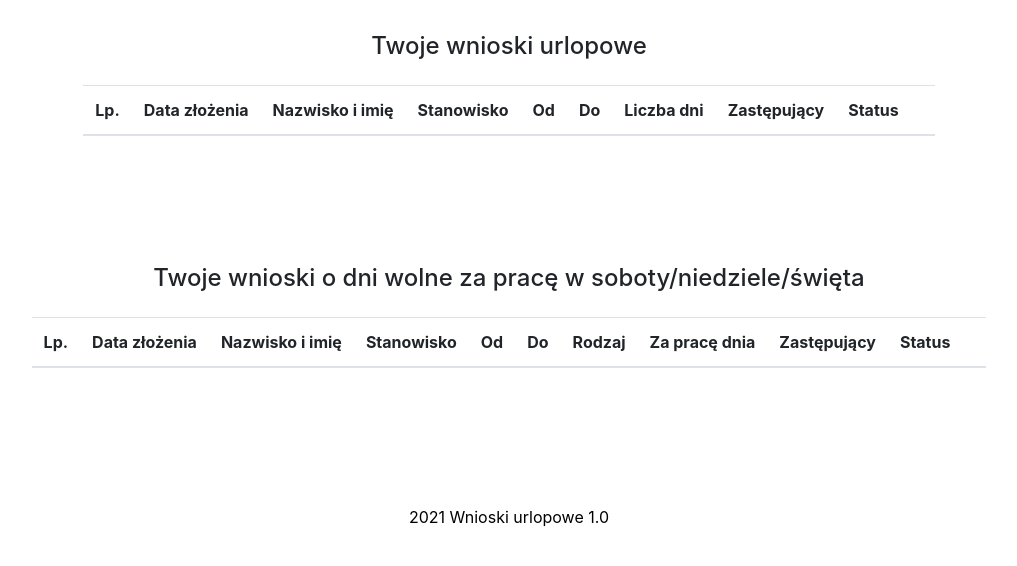
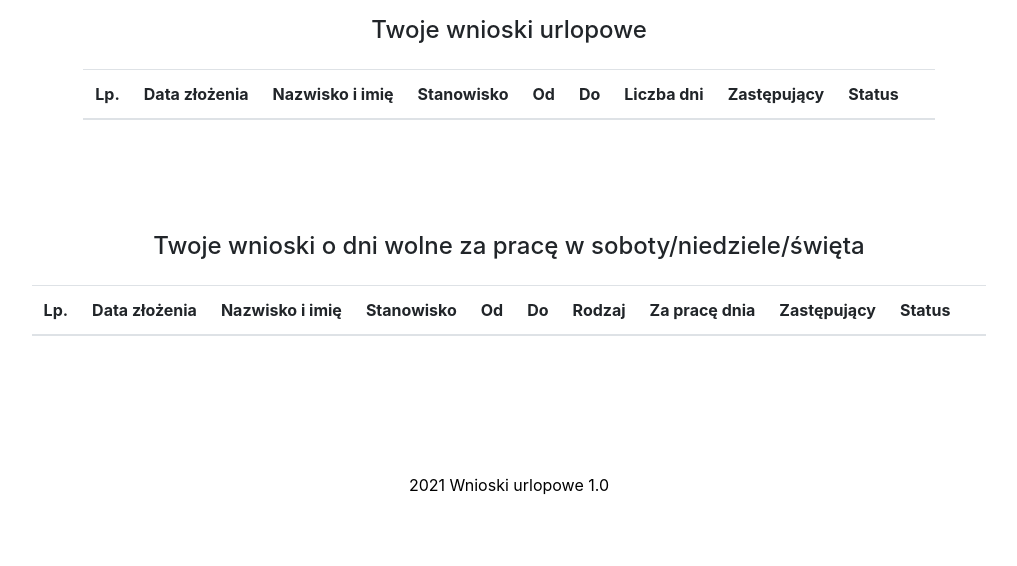
Before and after one commit to treflina/wnioski_urlopowe, a Flask app: page /my_requests in a window 1280 px wide. Shown: the part 143-709 px from the top of the page, without its empty margins (131-1148 px from the left). Run offline with Flask 2, Linux system fonts and the light colour scheme; a user stored in the database is signed in; data comes from the database, SQL or seed files in the repository; lists and menus that the app fills with data are empty; some libraries are stand-ins or nearby versions; some web fonts are replaced.

```diff
--- a/main.py
+++ b/main.py
@@ -306,16 +306,12 @@ def employees_list():
 
         if len(todays) != 0:
             employee.today_note = "C"
-            # for ts in todays:
-            #     temporary_lista=[]
-            #     temporary_lista.append(ts.type)
-            #     employee.today_note = temporary_lista[0]
+            # temporary_lista=[ts.type for ts in todays ]
+            # employee.today_note = temporary_lista[0]
 
         elif len(todayr) != 0:
-            for tr in todayr:
-                temporary_list2 = []
-                temporary_list2.append(tr.type)
-                employee.today_note = temporary_list2[0]
+            temporary_list2 = [tr.type for tr in todayr]
+            employee.today_note = temporary_list2[0]
         else:
             employee.today_note = "✓"
     return render_template("employees_list.html", request_list=request_list, today_sickleaves=today_sickleaves,
@@ -355,22 +351,18 @@ def send_request():
                                        substitute=substitute, top_management=top_management, today=today,
                                        start_date=start_date, end_date=end_date, type=type, days=days,
                                        send_to_person=send_to_person)
-        if not type:
-            error_statement = "Proszę wybrać rodzaj dnia wolnego (W, WS, WN lub DW)"
-            return render_template("main.html", error_statement=error_statement, name_reverse=name_reverse,
-                                   substitute=substitute, top_management=top_management, today=today,
-                                   start_date=start_date, end_date=end_date, days=days, work_date =work_date,
-                                   send_to_person=send_to_person)
 
         if not start_date:
             error_statement = 'Proszę podać datę początkową urlopu/datę dnia wolnego'
             return render_template("main.html", error_statement=error_statement, name_reverse=name_reverse, type=type,
-                                   today=today, end_date=end_date, days=days, substitute=substitute, work_date = work_date,
+                                   today=today, end_date=end_date, days=days, substitute=substitute,
+                                   work_date=work_date,
                                    send_to_person=send_to_person, top_management=top_management)
         if not end_date:
             error_statement = 'Proszę wypełnić pole wyboru daty "do"'
             return render_template("main.html", error_statement=error_statement, name_reverse=name_reverse, type=type,
-                                   today=today, start_date=start_date, days=days, substitute=substitute, work_date = work_date,
+                                   today=today, start_date=start_date, days=days, substitute=substitute,
+                                   work_date=work_date,
                                    send_to_person=send_to_person, top_management=top_management)
 
         try:
@@ -647,8 +639,6 @@ def report():
             return send_file(pdf_buffer, as_attachment=True, mimetype='application/pdf',
                              attachment_filename=f'wykaz dni wolnych {person.name}.pdf', cache_timeout=0)
 
-        return redirect(url_for("report"))
-
     return render_template("report.html", form=form)
 
 
--- a/static/style.css
+++ b/static/style.css
@@ -15,13 +15,18 @@
       -ms-flex-pack: center;
           justify-content: center;
   scroll-padding-top: 200px;
-  margin-top: 2rem;
   padding-bottom: 5rem;
 }
 
 .requests {
   position: relative;
+  padding-top: 8rem;
   max-width: 100%;
+}
+
+.all_employees_list {
+    position: relative;
+    max-width: 100%;
 }
 
 .table-title {
--- a/templates/employees_list.html
+++ b/templates/employees_list.html
@@ -1,6 +1,6 @@
 {% include 'header.html' %}
 <section class="page-section">
-    <div class="requests">
+    <div class="all_employees_list mt-3">
         <div>
             <h3 class="table-title">Lista pracowników</h3>
             <input class="form-control search" id="myInput1" type="text" placeholder="Wyszukaj...">
--- a/templates/main.html
+++ b/templates/main.html
@@ -33,7 +33,7 @@
             <p class="font-weight-bold">Proszę o:</p>
         </div>
         <div class="form-check">
-            <input class="form-check-input active" type="radio" name="type" id="W" value="W" {{"checked" if type == "W" else ""}}>
+            <input class="form-check-input active" type="radio" name="type" id="W" value="W" checked {{"checked" if type == "W" else ""}}>
             <label class="form-check-label" for="W"> Urlop wypoczynkowy (W) </label>
         </div>
         <div class="form-check">
--- a/templates/my_requests.html
+++ b/templates/my_requests.html
@@ -1,6 +1,6 @@
 {% include 'header.html' %}
 <section class="page-section">
-        <div class="requests">
+        <div class="all_employees_list mt-3">
         <h4 class="table-title">Twoje wnioski urlopowe</h4>
         <table class="table js-serial table-responsive">
             <thead>
@@ -43,7 +43,7 @@
     </div>
     </section>
 <section class="page-section">
-    <div class="requests">
+    <div class="all_employees_list mt-3">
         <h4 class="table-title">Twoje wnioski o dni wolne za pracę w soboty/niedziele/święta</h4>
         <table class="table js-serial table-responsive">
             <thead>
--- a/templates/requests_all.html
+++ b/templates/requests_all.html
@@ -3,7 +3,7 @@
 
 <section class="page-section" id="holiday">
 
-    <div class="requests" >
+    <div class="all_employees_list mt-3" >
         <div>
             <h4 class="table-title">Wnioski urlopowe pracowników</h4>
             <input class="form-control search" id="myInput" type="text" onkeyup="search()" placeholder="Wyszukaj pracownika...">
@@ -55,7 +55,7 @@
 
 <section class="page-section" id="saturday">
 
-    <div class="requests" >
+    <div class="all_employees_list mt-3" >
         <div>
             <h4 class="table-title">Wnioski pracowników o dni wolne za pracę w soboty/niedziele, inne</h4>
             <input class="form-control search" id="myInput2" type="text" onkeyup="search2()" placeholder="Wyszukaj pracownika...">
--- a/templates/sickleaves.html
+++ b/templates/sickleaves.html
@@ -1,6 +1,6 @@
 {% include 'header.html' %}
 <section class="page-section">
-    <div class="container">
+    <div class="container mt-3">
         <div>
         <h3 class="table-title">Zwolnienia lekarskie <a href="{{url_for('add_sickleave')}}" role="button" class="btn ml-3 btn-sm btn-info">Dodaj zwolnienie lekarskie</a></h3>
              {% with messages = get_flashed_messages() %}
```
